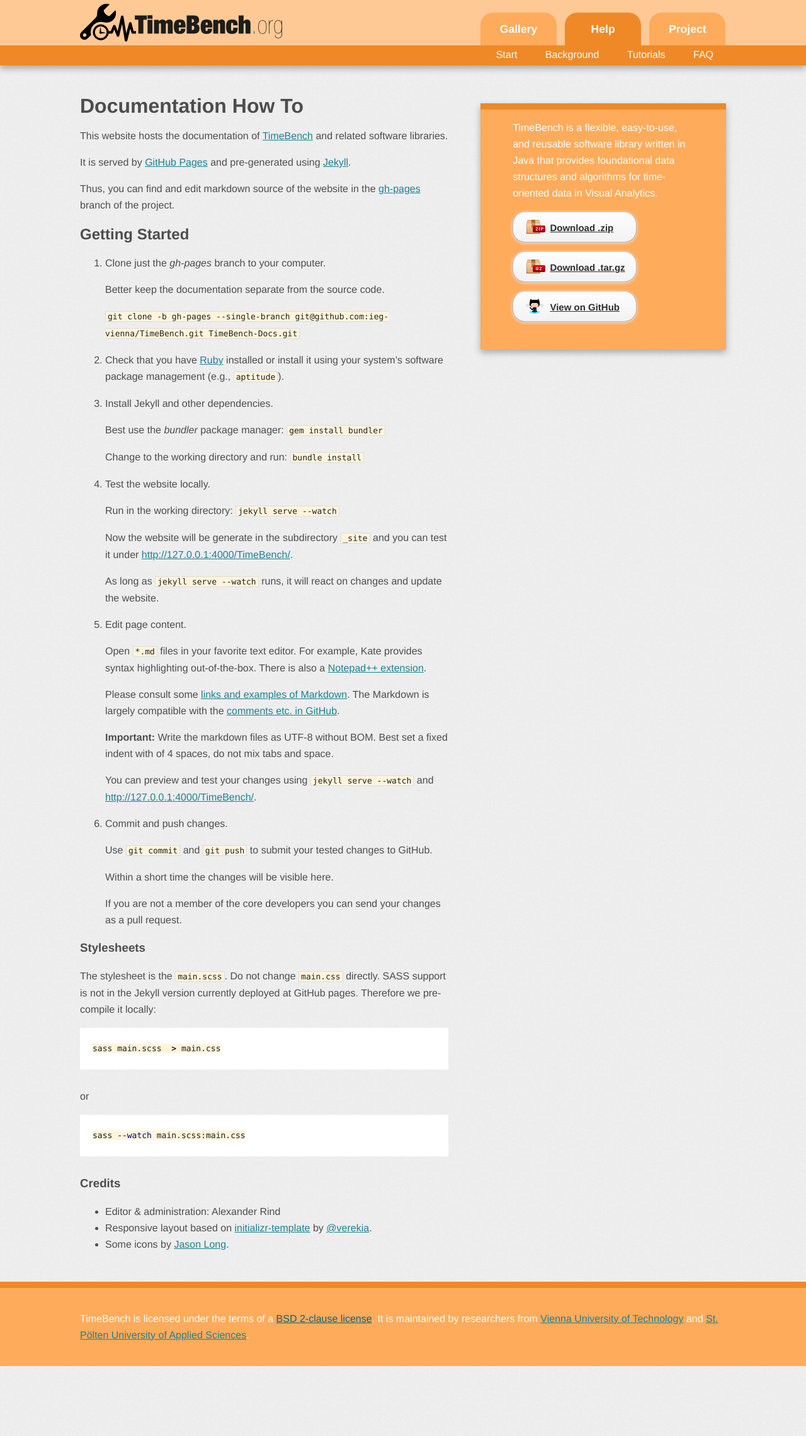
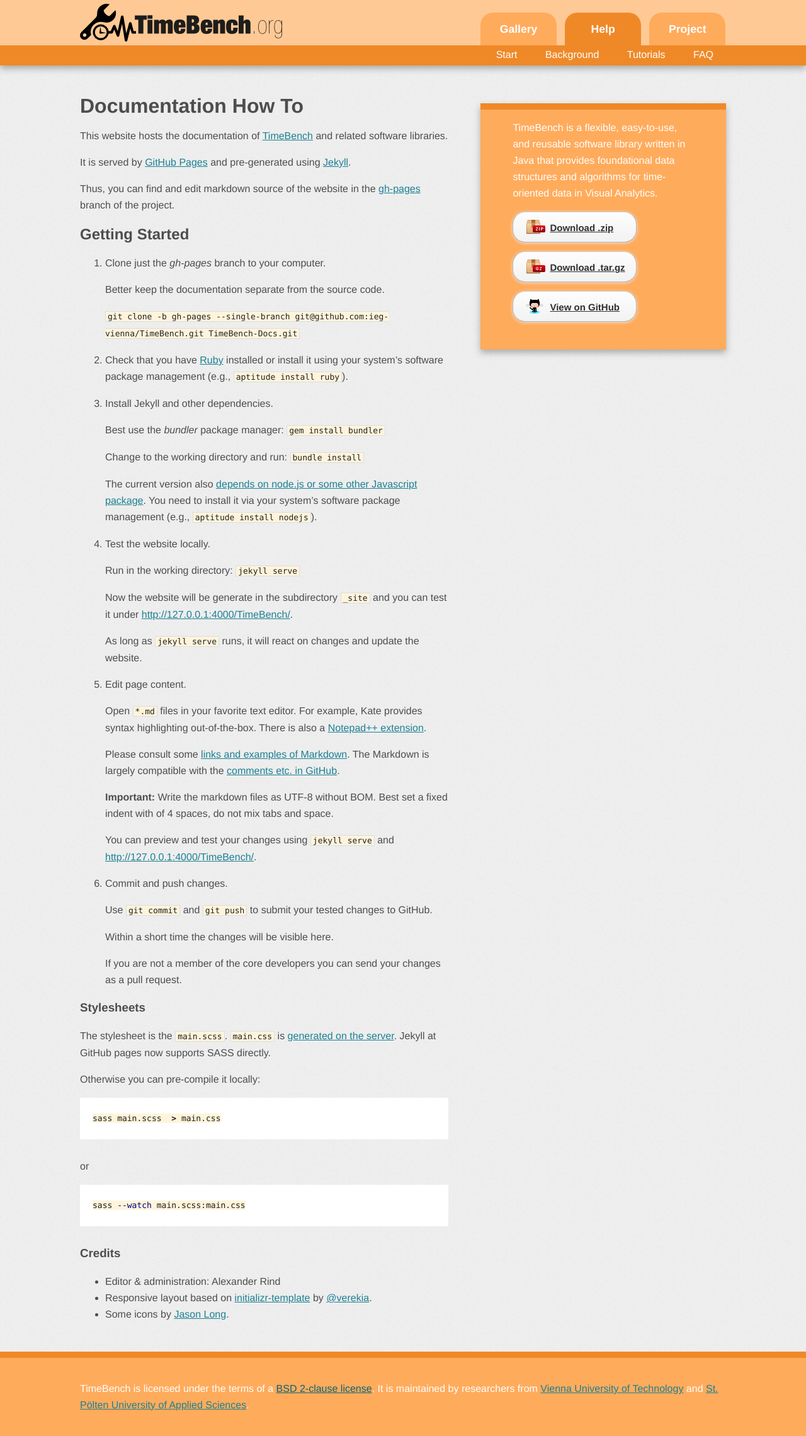
Before and after one commit to ieg-vienna/TimeBench, a Jekyll site: the page built from contribute-documentation.md, in a window 1280 px wide. Shown: the whole page at 63% size. Built offline with Jekyll 4.4.1, drawn with Linux system fonts in a browser that asks for light colours; Markdown is read by kramdown in place of the engine named in the settings; before the commit the page ends 2169 px from its top, so only the background shows below that.

Commit message:
update for Jekyll version 2.4 on GitHub pages

```diff
--- a/_config.yml
+++ b/_config.yml
@@ -20,6 +20,6 @@
 - Gemfile.lock
 
 # GitHub set these settings anyway
+highlighter: pygments
 safe: true
 lsi: false
-pygments: true
--- a/contribute-documentation.md
+++ b/contribute-documentation.md
@@ -24,7 +24,7 @@
 
 
 2. Check that you have [Ruby](https://www.ruby-lang.org/en/) installed
-    or install it using your system's software package management (e.g., `aptitude`).
+    or install it using your system's software package management (e.g., `aptitude install ruby`).
 
 3. Install Jekyll and other dependencies.
 
@@ -32,14 +32,17 @@
 
     Change to the working directory and run: `bundle install`
 
+    The current version also [depends on node.js or some other Javascript package](https://github.com/jekyll/jekyll/issues/2327).
+    You need to install it via your system's software package management (e.g., `aptitude install nodejs`).
+
 4. Test the website locally.
 
-    Run in the working directory: `jekyll serve --watch`
+    Run in the working directory: `jekyll serve`
 
     Now the website will be generate in the subdirectory `_site`
     and you can test it under <http://127.0.0.1:4000/TimeBench/>.
 
-    As long as `jekyll serve --watch` runs, it will react on changes and update the website.
+    As long as `jekyll serve` runs, it will react on changes and update the website.
 
 5. Edit page content.
 
@@ -53,7 +56,7 @@
     __Important:__ Write the markdown files as UTF-8 without BOM.
     Best set a fixed indent with of 4 spaces, do not mix tabs and space.
 
-    You can preview and test your changes using `jekyll serve --watch` and <http://127.0.0.1:4000/TimeBench/>.
+    You can preview and test your changes using `jekyll serve` and <http://127.0.0.1:4000/TimeBench/>.
 
 6. Commit and push changes.
 
@@ -67,9 +70,10 @@
 ### Stylesheets
 
 The stylesheet is the `main.scss`.
-Do not change `main.css` directly.
-SASS support is not in the Jekyll version currently deployed at GitHub pages.
-Therefore we pre-compile it locally:
+`main.css` is [generated on the server](http://jekyllrb.com/docs/assets/).
+Jekyll at GitHub pages now supports SASS directly.
+
+Otherwise you can pre-compile it locally:
 
 ~~~ bash
 sass main.scss  > main.css
--- a/stylesheets/main.css
+++ /dev/null
@@ -1,466 +0,0 @@
-/* ==================
-   COLOR THEME
-   ================== */
-/*
-$headerBack: #f16529;
-$headerSeparator: #e44d26;
-$headerInactive: #e44d26;
-
-$codeBackground: #f7e7d7;
-
-$text: #4d4d4d;
-$link: #d5000d;
-$linkHover: #c5000c;
-
-/* orange
-$headerBack: #ff9b3b;
-$headerSeparator: #a65100;
-$headerInactive: #fb7b00;
-*/
-/*! HTML5 Boilerplate v4.3.0 | MIT License | http://h5bp.com/ */
-html,
-button,
-input,
-select,
-textarea {
-  color: #222; }
-
-html {
-  font-size: 1em;
-  line-height: 1.4; }
-
-::-moz-selection {
-  background: #b3d4fc;
-  text-shadow: none; }
-
-::selection {
-  background: #b3d4fc;
-  text-shadow: none; }
-
-hr {
-  display: block;
-  height: 1px;
-  border: 0;
-  border-top: 1px solid #ccc;
-  margin: 1em 0;
-  padding: 0; }
-
-audio,
-canvas,
-img,
-video {
-  vertical-align: middle; }
-
-fieldset {
-  border: 0;
-  margin: 0;
-  padding: 0; }
-
-textarea {
-  resize: vertical; }
-
-.browsehappy {
-  margin: 0.2em 0;
-  background: #ccc;
-  color: #000;
-  padding: 0.2em 0; }
-
-/* ===== Initializr Styles ==================================================
-   Author: Jonathan Verrecchia - verekia.com/initializr/responsive-template
-   ========================================================================== */
-body {
-  font: 16px/26px Helvetica, Helvetica Neue, Calibri, Arial; }
-
-.wrapper {
-  width: 90%;
-  margin: 0 5%; }
-
-/* ===================
-    ALL: Orange Theme
-   =================== */
-.header-container {
-  border-bottom: 4px solid #ef8928; }
-
-.footer-container,
-.main aside {
-  border-top: 10px solid #ef8928; }
-
-.header-container {
-  background: #ffc995; }
-
-.footer-container,
-.main aside {
-  background: #ffab5c; }
-
-.title {
-  color: white;
-  margin: 6px 0px; }
-
-/* ==============
-    MOBILE: Menu
-   ============== */
-nav ul {
-  margin: 0;
-  padding: 0; }
-
-nav a {
-  display: block;
-  margin-bottom: 10px;
-  padding: 15px 0;
-  text-align: center;
-  text-decoration: none;
-  color: white;
-  background: #ef8928; }
-
-nav#level1 a {
-  font-size: 110%;
-  font-weight: bold; }
-
-nav a.inactive {
-  background: #ffab5c; }
-
-nav a:hover,
-nav a:visited {
-  color: white; }
-
-nav a:hover {
-  text-decoration: underline; }
-
-/* ==============
-    MOBILE: Main
-   ============== */
-.main {
-  padding: 30px 0; }
-
-.main article h1 {
-  font-size: 2em; }
-
-.main aside {
-  color: white;
-  padding: 0px 5% 10px; }
-
-.footer-container footer {
-  color: white;
-  padding: 20px 0; }
-
-/* ===============
-    ALL: IE Fixes
-   =============== */
-.ie7 .title {
-  padding-top: 20px; }
-
-/* ==========================================================================
-   Author's custom styles
-   ========================================================================== */
-a {
-  color: #1c8093; }
-
-a:visited {
-  color: #086374; }
-
-a:hover {
-  color: #3d93a3; }
-
-code, pre {
-  font-family: Monaco, "Bitstream Vera Sans Mono", "Lucida Console", Terminal;
-  color: #222;
-  margin-bottom: 30px;
-  font-size: 13px; }
-
-code {
-  background-color: #fff4db;
-  border: solid 1px #ddd;
-  padding: 0 3px; }
-
-pre {
-  padding: 20px;
-  background: #fff4db;
-  color: #1d1d1d;
-  text-shadow: none;
-  overflow: auto; }
-
-pre code {
-  color: #1d1d1d;
-  background-color: #fff4db;
-  border: none;
-  padding: 0; }
-
-a.button {
-  -moz-border-radius: 20px;
-  -webkit-border-radius: 20px;
-  border-radius: 20px;
-  border-top: solid 1px #cbcbcb;
-  border-left: solid 1px #b7b7b7;
-  border-right: solid 1px #b7b7b7;
-  border-bottom: solid 1px #b3b3b3;
-  color: #303030;
-  line-height: 25px;
-  font-weight: bold;
-  font-size: 15px;
-  padding: 12px 8px 12px 8px;
-  display: block;
-  /*  float: left; */
-  width: 179px;
-  margin-right: 14px;
-  margin-bottom: 14px;
-  background: #fdfdfd;
-  /* Old browsers */
-  background: -moz-linear-gradient(top, #fdfdfd 0%, #f2f2f2 100%);
-  /* FF3.6+ */
-  background: -webkit-gradient(linear, left top, left bottom, color-stop(0%, #fdfdfd), color-stop(100%, #f2f2f2));
-  /* Chrome,Safari4+ */
-  background: -webkit-linear-gradient(top, #fdfdfd 0%, #f2f2f2 100%);
-  /* Chrome10+,Safari5.1+ */
-  background: -o-linear-gradient(top, #fdfdfd 0%, #f2f2f2 100%);
-  /* Opera 11.10+ */
-  background: -ms-linear-gradient(top, #fdfdfd 0%, #f2f2f2 100%);
-  /* IE10+ */
-  background: linear-gradient(top, #fdfdfd 0%, #f2f2f2 100%);
-  /* W3C */
-  filter: progid:DXImageTransform.Microsoft.gradient(startColorstr='#fdfdfd', endColorstr='#f2f2f2',GradientType=0 );
-  /* IE6-9 */
-  -webkit-box-shadow: 10px 10px 5px #888;
-  -moz-box-shadow: 10px 10px 5px #888;
-  box-shadow: 0px 1px 5px #e8e8e8; }
-
-a.button:hover {
-  border-top: solid 1px #b7b7b7;
-  border-left: solid 1px #b3b3b3;
-  border-right: solid 1px #b3b3b3;
-  border-bottom: solid 1px #b3b3b3;
-  background: #fafafa;
-  /* Old browsers */
-  background: -moz-linear-gradient(top, #fdfdfd 0%, #d2d2d2 100%);
-  /* FF3.6+ */
-  background: -webkit-gradient(linear, left top, left bottom, color-stop(0%, #fdfdfd), color-stop(100%, #d2d2d2));
-  /* Chrome,Safari4+ */
-  background: -webkit-linear-gradient(top, #fdfdfd 0%, #d2d2d2 100%);
-  /* Chrome10+,Safari5.1+ */
-  background: -o-linear-gradient(top, #fdfdfd 0%, #d2d2d2 100%);
-  /* Opera 11.10+ */
-  background: -ms-linear-gradient(top, #fdfdfd 0%, #d2d2d2 100%);
-  /* IE10+ */
-  background: linear-gradient(top, #fdfdfd 0%, #d2d2d2, 100%);
-  /* W3C */
-  filter: progid:DXImageTransform.Microsoft.gradient(startColorstr='#fdfdfd', endColorstr='#d2d2d2',GradientType=0 );
-  /* IE6-9 */ }
-
-a.button span {
-  padding-left: 50px;
-  display: block;
-  height: 23px; }
-
-#download-zip span {
-  background: transparent url(../images/zip-icon.png) 12px 50% no-repeat; }
-
-#download-tar-gz span {
-  background: transparent url(../images/tar-gz-icon.png) 12px 50% no-repeat; }
-
-#view-on-github span {
-  background: transparent url(../images/octocat-icon.png) 12px 50% no-repeat; }
-
-#view-on-github {
-  margin-right: 0; }
-
-/* ==========================================================================
-   Media Queries
-   ========================================================================== */
-@media only screen and (min-width: 480px) {
-  /* ====================
-      INTERMEDIATE: Menu
-     ==================== */
-  body {
-    background: #e7e7e7 url(../images/body-bg.png) 0 0 repeat;
-    color: #4d4d4d; }
-
-  nav#level1 a {
-    float: left;
-    width: 27%;
-    margin: 20px 1.7%;
-    padding: 13px 2%;
-    margin-bottom: 0;
-    -webkit-border-top-left-radius: 20px;
-    -webkit-border-top-right-radius: 20px;
-    -moz-border-radius-topleft: 20px;
-    -moz-border-radius-topright: 20px;
-    border-top-left-radius: 20px;
-    border-top-right-radius: 20px; }
-
-  nav#level1 li:first-child a {
-    margin-left: 0; }
-
-  nav#level1 li:last-child a {
-    margin-right: 0; }
-
-  #header-border {
-    width: 100%;
-    margin: 0 0;
-    background: #ef8928; }
-
-  nav#level2 {
-    display: block;
-    padding-top: 2px;
-    /*	padding-bottom: 0px; */
-    text-align: right; }
-
-  nav#level2 ul {
-    display: inline-block; }
-
-  nav#level2 a {
-    float: none;
-    display: inline;
-    margin-top: 0px;
-    margin-bottom: 0px;
-    padding: 0px 20px; }
-
-  /* ========================
-      INTERMEDIATE: IE Fixes
-     ======================== */
-  nav ul li {
-    display: inline; }
-
-  .oldie nav a {
-    margin: 0 0.7%; } }
-@media only screen and (min-width: 768px) {
-  /* ====================
-      WIDE: CSS3 Effects
-     ==================== */
-  .header-container,
-  .main aside {
-    -webkit-box-shadow: 0 5px 10px #aaa;
-    -moz-box-shadow: 0 5px 10px #aaa;
-    box-shadow: 0 5px 10px #aaa; }
-
-  /* ============
-      WIDE: Menu
-     ============ */
-  .title {
-    float: left; }
-
-  nav#level1 {
-    float: right;
-    width: 38%; }
-
-  /* ============
-      WIDE: Main
-     ============ */
-  .main article {
-    float: left;
-    width: 57%; }
-
-  .main aside {
-    float: right;
-    width: 28%;
-    padding-bottom: 30px;
-    margin-top: 30px; } }
-@media only screen and (min-width: 1140px) {
-  /* ===============
-      Maximal Width
-     =============== */
-  .wrapper {
-    width: 1026px;
-    /* 1140px - 10% for margins */
-    margin: 0 auto; } }
-/* ==========================================================================
-   Helper classes
-   ========================================================================== */
-.ir {
-  background-color: transparent;
-  border: 0;
-  overflow: hidden;
-  *text-indent: -9999px; }
-
-.ir:before {
-  content: "";
-  display: block;
-  width: 0;
-  height: 150%; }
-
-.hidden {
-  display: none !important;
-  visibility: hidden; }
-
-.visuallyhidden {
-  border: 0;
-  clip: rect(0 0 0 0);
-  height: 1px;
-  margin: -1px;
-  overflow: hidden;
-  padding: 0;
-  position: absolute;
-  width: 1px; }
-
-.visuallyhidden.focusable:active,
-.visuallyhidden.focusable:focus {
-  clip: auto;
-  height: auto;
-  margin: 0;
-  overflow: visible;
-  position: static;
-  width: auto; }
-
-.invisible {
-  visibility: hidden; }
-
-.clearfix:before,
-.clearfix:after {
-  content: " ";
-  display: table; }
-
-.clearfix:after {
-  clear: both; }
-
-.clearfix {
-  *zoom: 1; }
-
-/* ==========================================================================
-   Print styles
-   ========================================================================== */
-@media print {
-  * {
-    background: transparent !important;
-    color: #000 !important;
-    box-shadow: none !important;
-    text-shadow: none !important; }
-
-  a,
-  a:visited {
-    text-decoration: underline; }
-
-  a[href]:after {
-    content: " (" attr(href) ")"; }
-
-  abbr[title]:after {
-    content: " (" attr(title) ")"; }
-
-  .ir a:after,
-  a[href^="javascript:"]:after,
-  a[href^="#"]:after {
-    content: ""; }
-
-  pre,
-  blockquote {
-    border: 1px solid #999;
-    page-break-inside: avoid; }
-
-  thead {
-    display: table-header-group; }
-
-  tr,
-  img {
-    page-break-inside: avoid; }
-
-  img {
-    max-width: 100% !important; }
-
-  @page {
-    margin: 0.5cm; }
-  p,
-  h2,
-  h3 {
-    orphans: 3;
-    widows: 3; }
-
-  h2,
-  h3 {
-    page-break-after: avoid; } }
--- a/stylesheets/main.scss
+++ b/stylesheets/main.scss
@@ -1,3 +1,6 @@
+---
+---
+
 /* ==================
    COLOR THEME
    ================== */
```
Also changed, not shown: index.md (+1 -1 lines).
